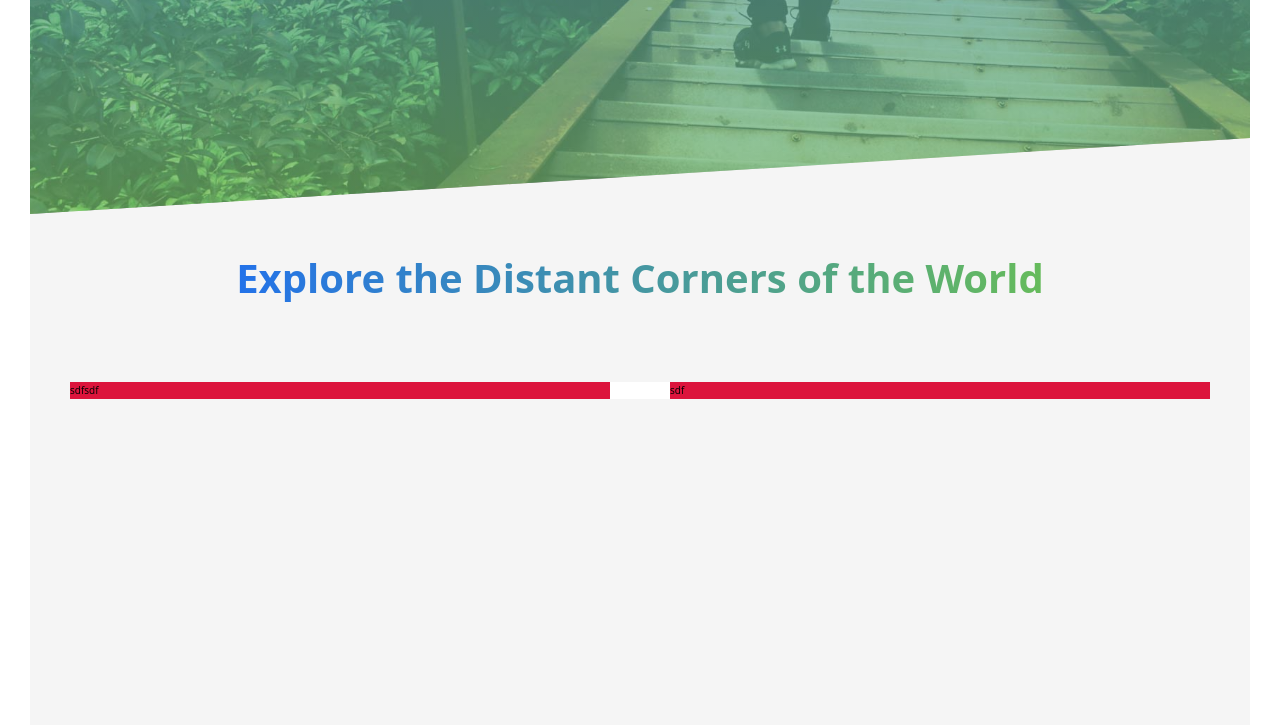
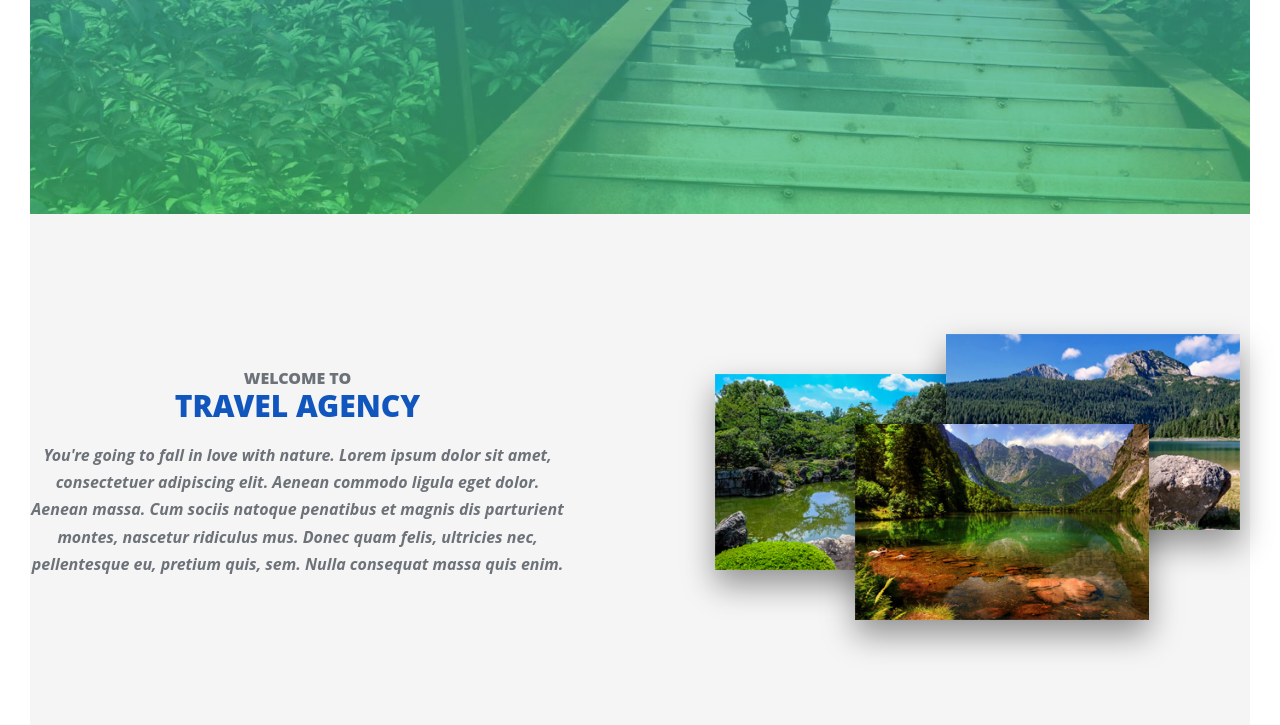
Before and after one commit to Serj190336/Portfolio_landing_01, a website: page index.html in a window 1280 px wide. Shown: the part 576-1301 px from the top of the page. Drawn offline with Linux system fonts and the light colour scheme.

Commit message:
added "About" section

```diff
--- a/index.html
+++ b/index.html
@@ -30,17 +30,22 @@
 
 	<main>
 		<section class="section-about">
-			<div class="u-text-center u-margin-bottom-8">
-				<h2 class="heading-secondary">
-					Explore the Distant Corners of the World
-				</h2>
-			</div>
+
 			<div class="row">
-				<div class="col-1-of-2">
-sdfsdf
+				<div class="col-1-of-2-bigger-margin">
+					<div class="about">
+						<h5 class="about__welcome">Welcome to</h5>
+						<div class="about__name">Travel agency</div>
+						<h5 class="about__content">You're going to fall in love with nature. Lorem ipsum dolor sit amet, consectetuer adipiscing elit. Aenean commodo ligula eget dolor. Aenean massa. Cum sociis natoque penatibus et magnis dis parturient montes, nascetur ridiculus mus. Donec quam felis, ultricies nec, pellentesque eu, pretium quis, sem. Nulla consequat massa quis enim. </h3>
+					</div>
+
 				</div>
-				<div class="col-1-of-2">
-sdf
+				<div class="col-1-of-2-bigger-margin">
+					<div class="composition">
+						<img src="./img/about_pic_01.jpg" alt="Photo 1" class="composition__photo composition__photo--p1 "></img>
+						<img src="./img/about_pic_02.jpg" alt="Photo 2" class="composition__photo composition__photo--p2 "></img>
+						<img src="./img/about_pic_03.jpg" alt="Photo 3" class="composition__photo composition__photo--p3 "></img>
+					</div>
 				</div>
 			</div>
 		</section>
--- a/sass/abstracts/_variables.scss
+++ b/sass/abstracts/_variables.scss
@@ -1,14 +1,17 @@
 // COLORS
+$color-black: #000;
 $color-white: #fff;
 $color-sheme-1: rgb(35, 114, 233);
 $color-sheme-2: rgb(102, 187, 91);
 $color-grey-light-1: #f5f5f5;
+$color-grey-dark-1: #6d7279;
 
 /* buttons colors */
 
 $color-btn-hover: rgba(52, 221, 0, 0.6);
 $color-btn-bg: rgb(34, 170, 222);
 // GRID
-$grid-width: 114rem;
+$grid-width: 130rem;
 $gutter-vertical: 8rem;
 $gutter-horizontal: 6rem;
+$gutter-horizontal-big: 15rem;
--- a/sass/base/_typography.scss
+++ b/sass/base/_typography.scss
@@ -8,6 +8,18 @@ body {
 h2 {
     font-size: 4rem;
     font-weight: 700;
+}
+
+h3 {
+    font-size: 3rem;
+}
+
+h4 {
+    font-size: 2rem;
+}
+
+h5 {
+    font-size: 1.6rem;
 }
 
 .heading-primary {
@@ -33,6 +45,28 @@ h2 {
     line-height: 1.2;
     color: transparent;
     background-image: linear-gradient(to right, $color-sheme-1, $color-sheme-2);
-    -webkit-background-clip: text;
-    background-clip: text;
 }
+
+.about {
+        text-align: center;
+        &__welcome,
+        &__name {
+            color: $color-grey-dark-1;
+            text-transform: uppercase;
+						font-weight: 800;
+						line-height: 2.8rem;
+        }
+        &__name {
+            display: inline-block;
+            font-size: 3rem;
+            background-color: rgb(17, 86, 189);
+            color: transparent;
+            -webkit-background-clip: text;
+            background-clip: text;
+        }
+        &__content {
+						margin-top: 2rem;
+            font-style: italic;
+            color: $color-grey-dark-1;
+        }
+}
--- a/sass/components/_composition.scss
+++ b/sass/components/_composition.scss
@@ -0,0 +1,32 @@
+.composition {
+    position: relative;
+    display: block;
+    &__photo {
+        position: absolute;
+        width: 55%;
+        box-shadow: 0 1.5rem 3rem rgba($color-black, .4);
+        transition: all .3s;
+        z-index: 10;
+        backface-visibility: hidden;
+        &--p1 {
+            left: 0;
+            top: 1rem;
+        }
+        &--p2 {
+            right: 1rem;
+            top: -3rem;
+        }
+        &--p3 {
+            top: 6rem;
+            left: 14rem;
+        }
+        &:hover {
+            transform: scale(1.1);
+            box-shadow: 0 2.5rem 3rem rgba($color-black, .5);
+            z-index: 20;
+        }
+    }
+    &:hover &__photo:not(:hover) {
+        transform: scale(0.95) translateY(-1rem);
+    }
+}
--- a/sass/layout/_grid.scss
+++ b/sass/layout/_grid.scss
@@ -1,14 +1,12 @@
 .row {
     margin: 0 auto;
     max-width: $grid-width;
-    background-color: #fff;
     @include clearfix;
     &:not(:last-child) {
         margin-bottom: $gutter-vertical;
     }
     [class^="col-"] {
         float: left;
-        background-color: crimson;
         &:not(:last-child) {
             margin-right: $gutter-horizontal;
         }
@@ -28,4 +26,10 @@
     .col-3-of-4 {
         width: calc(3 * ((100% - 3 * #{$gutter-horizontal}) / 4) + 2 * #{$gutter-horizontal});
     }
+    .col-1-of-2-bigger-margin {
+        width: calc((100% - #{$gutter-horizontal-big}) / 2);
+        &:not(:last-child) {
+            margin-right: $gutter-horizontal-big;
+        }
+    }
 }
--- a/sass/layout/_header.scss
+++ b/sass/layout/_header.scss
@@ -1,10 +1,9 @@
 .header {
     position: relative;
     height: 95vh;
-    background-image: linear-gradient(to bottom, #209cff 0%, #68e0cf 100%);,url(../img/bg_img_01.jpg);
-    background-size: cover;
+		background-image: linear-gradient(to bottom, rgba(35, 114, 233, 0.7), rgba(43, 194, 101, 0.6)), url(../img/bg_img_01.jpg);
+		background-size: cover;
     background-position: 70% 25%;
-    clip-path: polygon(0 0, 100% 0, 100% 90%, 0 100%);
     &__logo-box {
         height: 6rem;
         width: 6rem;
--- a/sass/main.scss
+++ b/sass/main.scss
@@ -18,8 +18,9 @@
 @import "layout/header";
 @import "layout/navigation";
 @import "pages/home";
+
 .section-about {
     background-color: $color-grey-light-1;
-    height: 95vh;
-    margin-top: -10vh;
+		height: 65vh;
+		padding-top: 15rem;
 }
```
Also changed, not shown: css/style.css, img/about_pic_01.jpg (added), img/about_pic_02.jpg (added), img/about_pic_03.jpg (added), sass/base/_utilities.scss (line endings or trailing spaces), sass/main.css (deleted).
